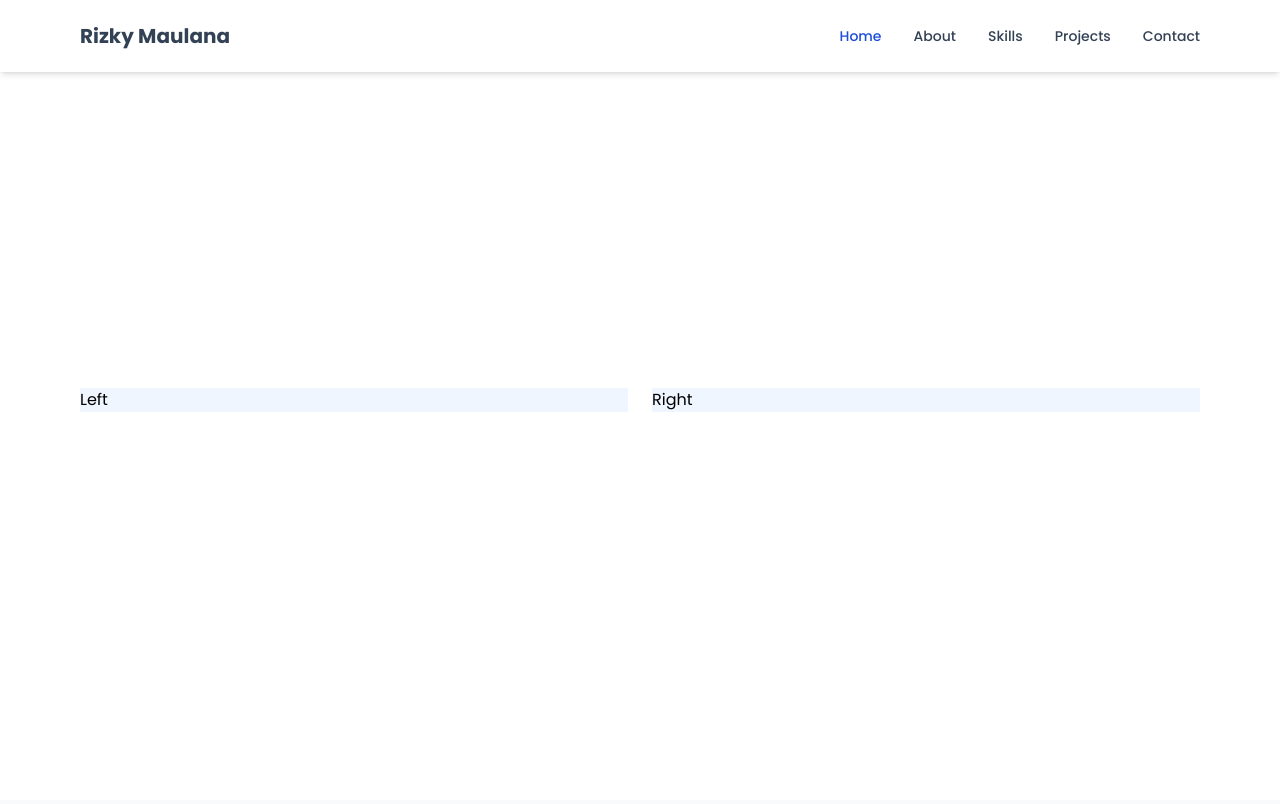
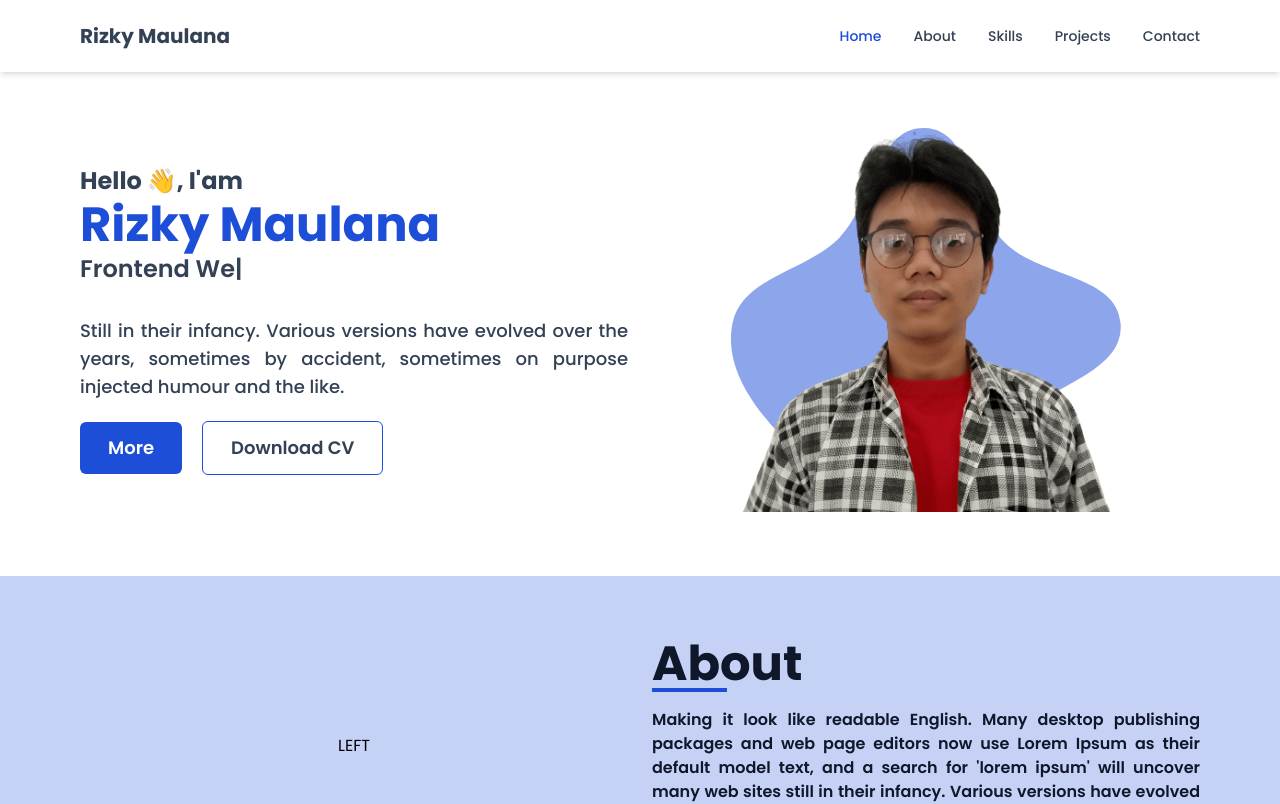
Before and after one commit to rizkym71338/portofolio, a React (Vite) app: page / in a window 1280 px wide. Shown: the top 804 px of the page. Built offline with nearby package versions, Linux system fonts and the light colour scheme.

Commit message:
hero & about section

```diff
--- a/package.json
+++ b/package.json
@@ -11,7 +11,8 @@
   "dependencies": {
     "react": "^18.2.0",
     "react-dom": "^18.2.0",
-    "react-router-dom": "6"
+    "react-router-dom": "6",
+    "react-type-animation": "^2.1.1"
   },
   "devDependencies": {
     "@types/react": "^18.0.17",
--- /dev/null
+++ b/src/assets/compSvg/index.jsx
@@ -0,0 +1,14 @@
+export const Blob = ({ ...props }) => (
+  <svg
+    {...props}
+    viewBox="0 0 381 375"
+    fill="none"
+    xmlns="http://www.w3.org/2000/svg"
+  >
+    <path
+      fillRule="evenodd"
+      clipRule="evenodd"
+      d="M189.263 0.0196963C236.76 1.44515 234.256 78.6904 267.881 112.22C301.564 145.806 376.818 143.34 380.521 190.73C384.17 237.423 315.034 250.109 281.19 282.532C248.747 313.613 233.7 367.144 189.263 373.96C141.947 381.218 98.2048 349.266 63.9678 315.854C29.2717 281.993 -8.0144 238.234 1.51021 190.73C10.5975 145.408 73.3233 140.315 105.773 107.354C138.836 73.7701 142.123 -1.39505 189.263 0.0196963Z"
+    />
+  </svg>
+);
--- /dev/null
+++ b/src/assets/images/index.jsx
@@ -0,0 +1 @@
+export { default as Profile } from "./Profile.png";
--- /dev/null
+++ b/src/assets/index.jsx
@@ -0,0 +1,2 @@
+export * from "./images";
+export * from "./compSvg";
--- /dev/null
+++ b/src/components/atoms/ButtonFIll.jsx
@@ -0,0 +1,17 @@
+import React from "react";
+
+const ButtonFIll = ({ children, text, ...props }) => {
+  return (
+    <>
+      <button
+        {...props}
+        className="bg-blue-700 rounded-md focus:ring-4 focus:ring-blue-300 hover:bg-blue-800 text-white px-7 py-3 text-sm md:text-lg font-semibold transition-all duration-300 ease-in-out"
+      >
+        {text}
+        {children}
+      </button>
+    </>
+  );
+};
+
+export default ButtonFIll;
--- /dev/null
+++ b/src/components/atoms/ButtonOutline.jsx
@@ -0,0 +1,17 @@
+import React from "react";
+
+const ButtonOutline = ({ children, text, ...props }) => {
+  return (
+    <>
+      <button
+        {...props}
+        className="rounded-md border border-blue-700 focus:ring-4 focus:ring-blue-300 hover:bg-blue-800 text-slate-700 hover:text-white px-7 py-3 md:text-lg text-sm font-semibold transition-all duration-300 ease-in-out"
+      >
+        {text}
+        {children}
+      </button>
+    </>
+  );
+};
+
+export default ButtonOutline;
--- a/src/components/atoms/index.jsx
+++ b/src/components/atoms/index.jsx
@@ -0,0 +1,2 @@
+export { default as ButtonFIll } from "./ButtonFIll";
+export { default as ButtonOutline } from "./ButtonOutline";
--- /dev/null
+++ b/src/components/organisms/About.jsx
@@ -0,0 +1,39 @@
+import React from "react";
+
+const About = ({ ref, id }) => {
+  return (
+    <>
+      <section ref={ref} id={id} className={`bg-blue-700/25`}>
+        <div
+          className={`max-w-6xl py-12 md:py-16 transition-all duration-300 ease-in-out flex items-center justify-center mx-auto px-2 sm:px-4`}
+        >
+          <div
+            className={`grid w-full grid-cols-1 md:grid-cols-2 gap-6 place-items-center`}
+          >
+            <div>LEFT</div>
+            <div className={`flex flex-col space-y-4`}>
+              <div className={`w-fit`}>
+                <span className={`text-5xl text-slate-900 font-bold`}>
+                  About
+                </span>
+                <div className={`h-1 bg-blue-700 w-1/2`} />
+              </div>
+              <p
+                className={`text-base text-slate-900 font-semibold text-justify`}
+              >
+                Making it look like readable English. Many desktop publishing
+                packages and web page editors now use Lorem Ipsum as their
+                default model text, and a search for 'lorem ipsum' will uncover
+                many web sites still in their infancy. Various versions have
+                evolved over the years, sometimes by accident, sometimes on
+                purpose injected humour and the like.
+              </p>
+            </div>
+          </div>
+        </div>
+      </section>
+    </>
+  );
+};
+
+export default About;
--- a/src/components/organisms/Hero.jsx
+++ b/src/components/organisms/Hero.jsx
@@ -1,13 +1,65 @@
 import React from "react";
+import { Blob, Profile } from "../../assets";
+import { ButtonOutline } from "../atoms";
+import ButtonFIll from "../atoms/ButtonFIll";
+import { TypeAnimation } from "react-type-animation";
 
 const Hero = ({ ref, id }) => {
   return (
     <>
       <section ref={ref} id={id} className="bg-white">
-        <div className="max-w-6xl min-h-screen flex items-center justify-center mx-auto px-2 sm:px-4 py-2.5">
-          <div className="grid w-full grid-cols-1 md:grid-cols-2 gap-6">
-            <div className="bg-blue-50">Left</div>
-            <div className="bg-blue-50">Right</div>
+        <div className="max-w-6xl pt-24 pb-12 md:pt-32 md:pb-16 transition-all duration-300 ease-in-out flex items-center justify-center mx-auto px-2 sm:px-4 py-2.5">
+          <div className="grid w-full grid-cols-1 md:grid-cols-2 gap-6 place-items-center">
+            <div className="space-y-4 md:space-y-8 w-full">
+              <div className="flex flex-col space-y-1">
+                <span className="text-lg md:text-2xl text-slate-700 font-bold">
+                  Hello 👋, I'am
+                </span>
+                <h1 className="text-3xl md:text-5xl text-blue-700 font-bold">
+                  Rizky Maulana
+                </h1>
+                <span className="text-lg md:text-2xl text-slate-700 font-semibold">
+                  <TypeAnimation
+                    sequence={[
+                      "Frontend",
+                      1000,
+                      "Frontend Web",
+                      1000,
+                      "Frontend Web Developer",
+                      1000,
+                      "Frontend Web",
+                      1000,
+                      "Frontend",
+                      1000,
+                      "",
+                      500,
+                    ]}
+                    repeat={Infinity}
+                  />
+                </span>
+              </div>
+              <div className="flex flex-col space-y-5">
+                <p className="text-base md:text-lg text-slate-700 font-medium text-justify">
+                  Still in their infancy. Various versions have evolved over the
+                  years, sometimes by accident, sometimes on purpose injected
+                  humour and the like.
+                </p>
+                <div className="flex items-center space-x-5">
+                  <ButtonFIll text="More" />
+                  <ButtonOutline text="Download CV" />
+                </div>
+              </div>
+            </div>
+            <div className="order-first md:order-last w-full">
+              <div className="relative flex items-center justify-center">
+                <Blob className="h-full w-full fill-blue-700 opacity-50 absolute" />
+                <img
+                  src={Profile}
+                  alt="Rizky Maulana"
+                  className="aspect-square h-72 md:h-96 relative"
+                />
+              </div>
+            </div>
           </div>
         </div>
       </section>
--- a/src/components/organisms/Navbar.jsx
+++ b/src/components/organisms/Navbar.jsx
@@ -33,12 +33,12 @@ const Navbar = ({ homeRef, aboutRef, skillRef, projectRef, contactRef }) => {
 
   const activeId = useScrollspy(
     navItem.map((nav) => nav.id),
-    60
+    80
   );
 
   const handleScroll = (ref) => {
     window.scrollTo({
-      top: ref?.offsetTop - 50,
+      top: ref.offsetTop - 50,
       left: 0,
       behavior: "smooth",
     });
@@ -46,11 +46,11 @@ const Navbar = ({ homeRef, aboutRef, skillRef, projectRef, contactRef }) => {
 
   return (
     <>
-      <nav className="bg-white fixed w-full top-0 shadow-md">
+      <nav className="bg-white z-30 fixed w-full top-0 shadow-md">
         <div className="max-w-6xl flex flex-wrap justify-between px-2 sm:px-4 py-2.5 items-center mx-auto">
           <Link
             to={`/`}
-            onClick={() => handleScroll(homeRef.current)}
+            // onClick={() => handleScroll(homeRef.current)}
             className={`font-bold text-slate-700 text-xl text-center md:text-left w-full md:w-fit`}
           >
             Rizky Maulana
@@ -62,7 +62,7 @@ const Navbar = ({ homeRef, aboutRef, skillRef, projectRef, contactRef }) => {
                   <a
                     className={`${
                       activeId == nav.id ? "text-blue-700" : "text-slate-700"
-                    } block hover:bg-gray-100 md:hover:text-blue-700 cursor-pointer`}
+                    } block md:hover:text-blue-700 cursor-pointer transition-all duration-300 ease-in-out`}
                   >
                     {nav.name}
                   </a>
--- a/src/components/organisms/index.jsx
+++ b/src/components/organisms/index.jsx
@@ -1,2 +1,3 @@
 export { default as Navbar } from "./Navbar";
 export { default as Hero } from "./Hero";
+export { default as About } from "./About";
--- a/src/pages/Home.jsx
+++ b/src/pages/Home.jsx
@@ -1,5 +1,5 @@
 import React, { useRef } from "react";
-import { Hero, Navbar } from "../components";
+import { About, Hero, Navbar } from "../components";
 
 const Home = () => {
   const homeRef = useRef(null);
@@ -18,13 +18,7 @@ const Home = () => {
         skillRef={skillRef}
       />
       <Hero ref={homeRef} id={`home`} />
-      <section
-        ref={aboutRef}
-        id={`about`}
-        className="h-screen flex items-center justify-center flex-col bg-slate-50"
-      >
-        <h1 className="text-3xl font-bold text-slate-900">About</h1>
-      </section>
+      <About ref={aboutRef} id={`about`} />
       <section
         ref={skillRef}
         id={`skill`}
```
Also changed, not shown: src/assets/images/Profile.png (added), 1 other file (tests, documents, lock files or other folders).
